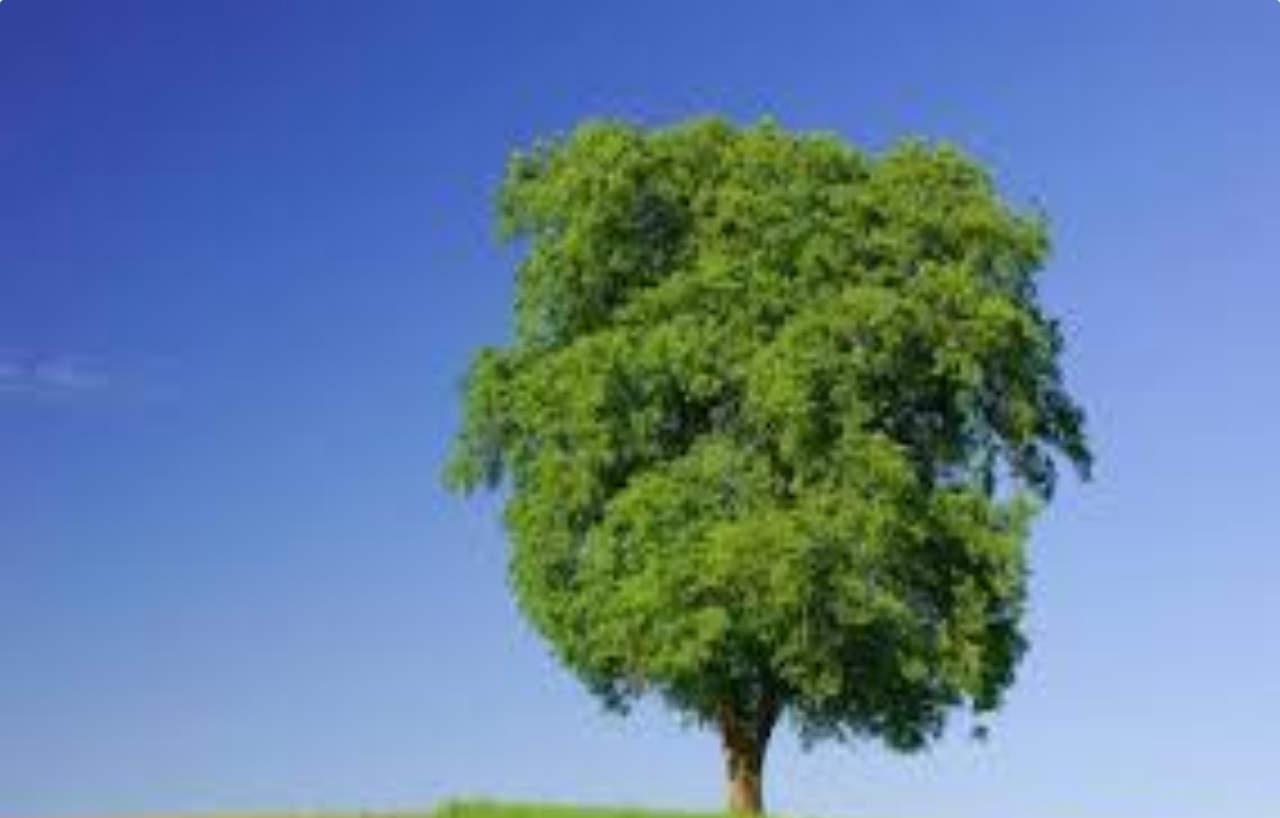
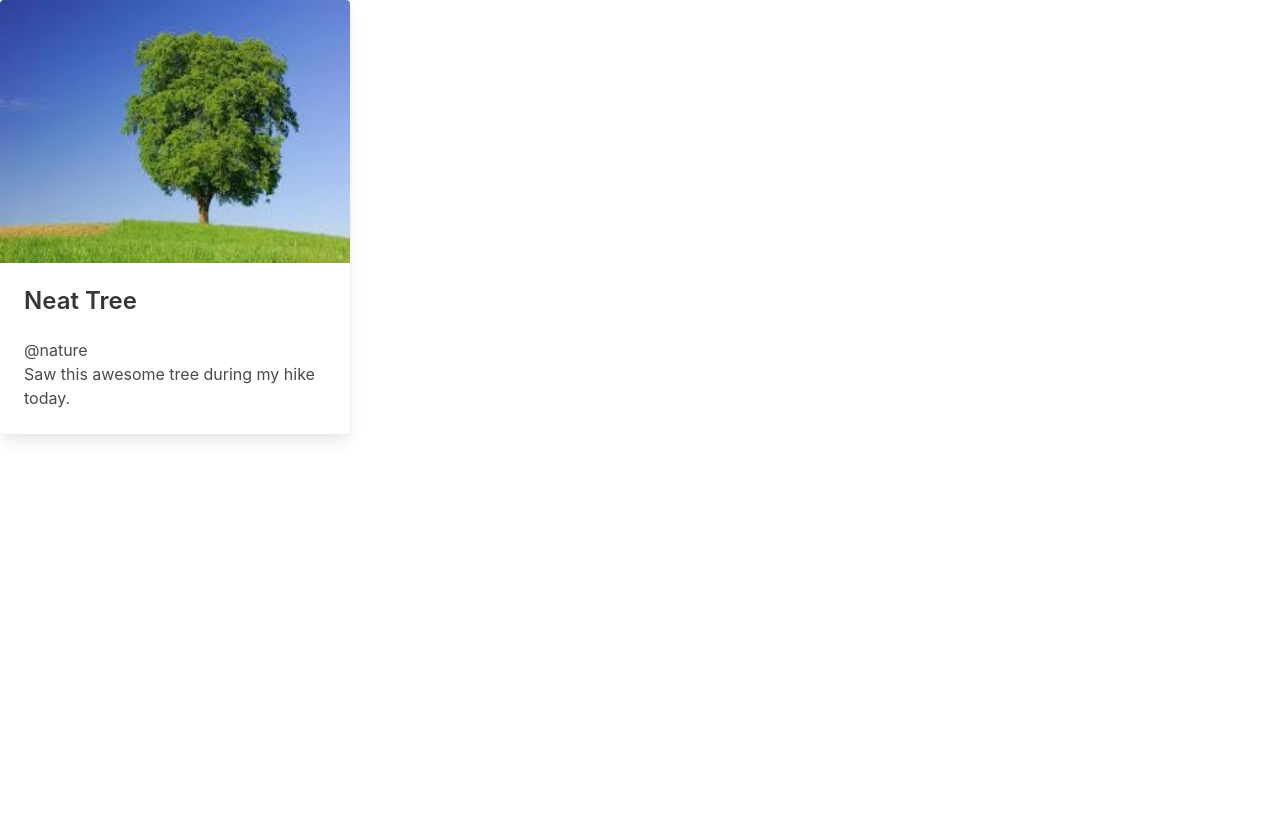
Before and after one commit to viettu2k/cards, an Angular app: page / in a window 1280 px wide. Shown: the top 818 px of the page. Built offline with nearby package versions, Linux system fonts and the light colour scheme.

Commit message:
scoped css files

```diff
--- a/src/app/app.component.css
+++ b/src/app/app.component.css
@@ -0,0 +1,3 @@
+.card {
+    width: 350px;
+}
--- a/src/styles.css
+++ b/src/styles.css
@@ -1,3 +1,3 @@
 /* You can add global styles to this file, and also import other style files */
 
-@import "bulma/css/bulma.css"
+@import "bulma/css/bulma.css";
```
